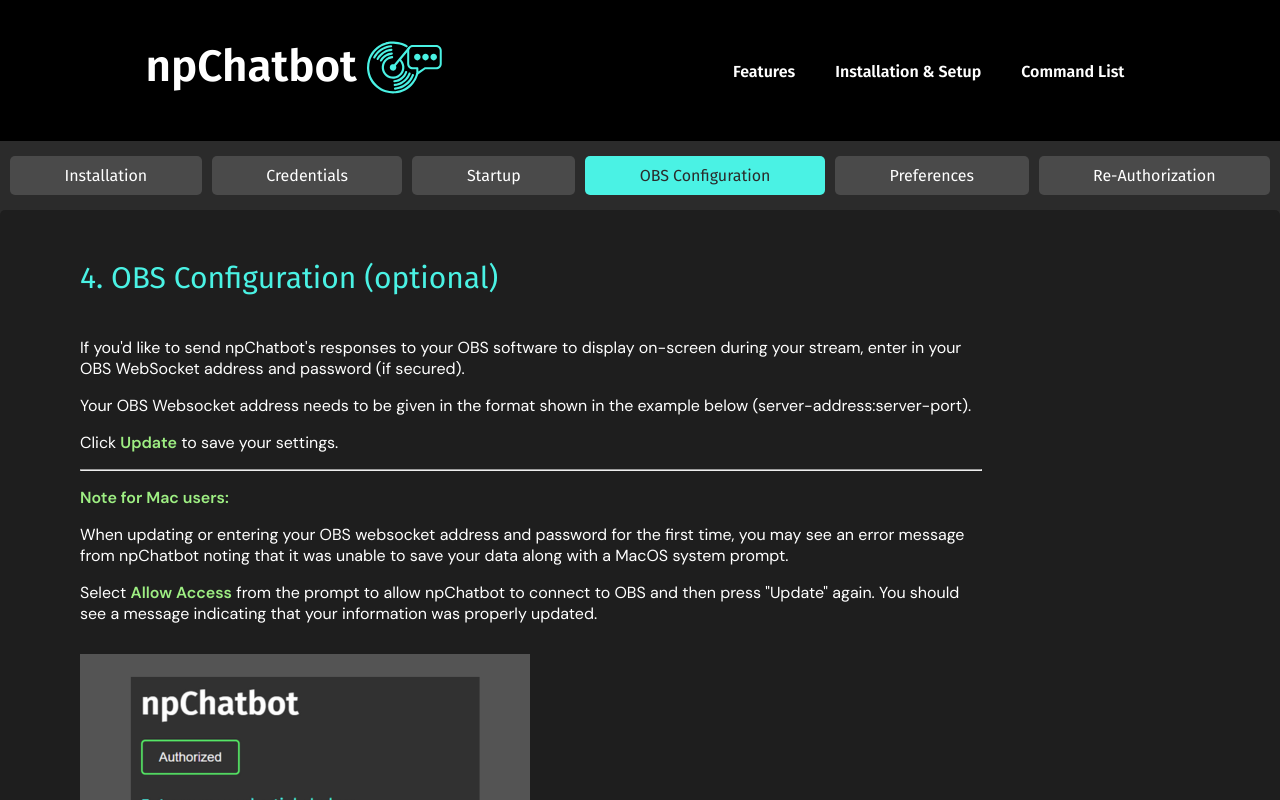
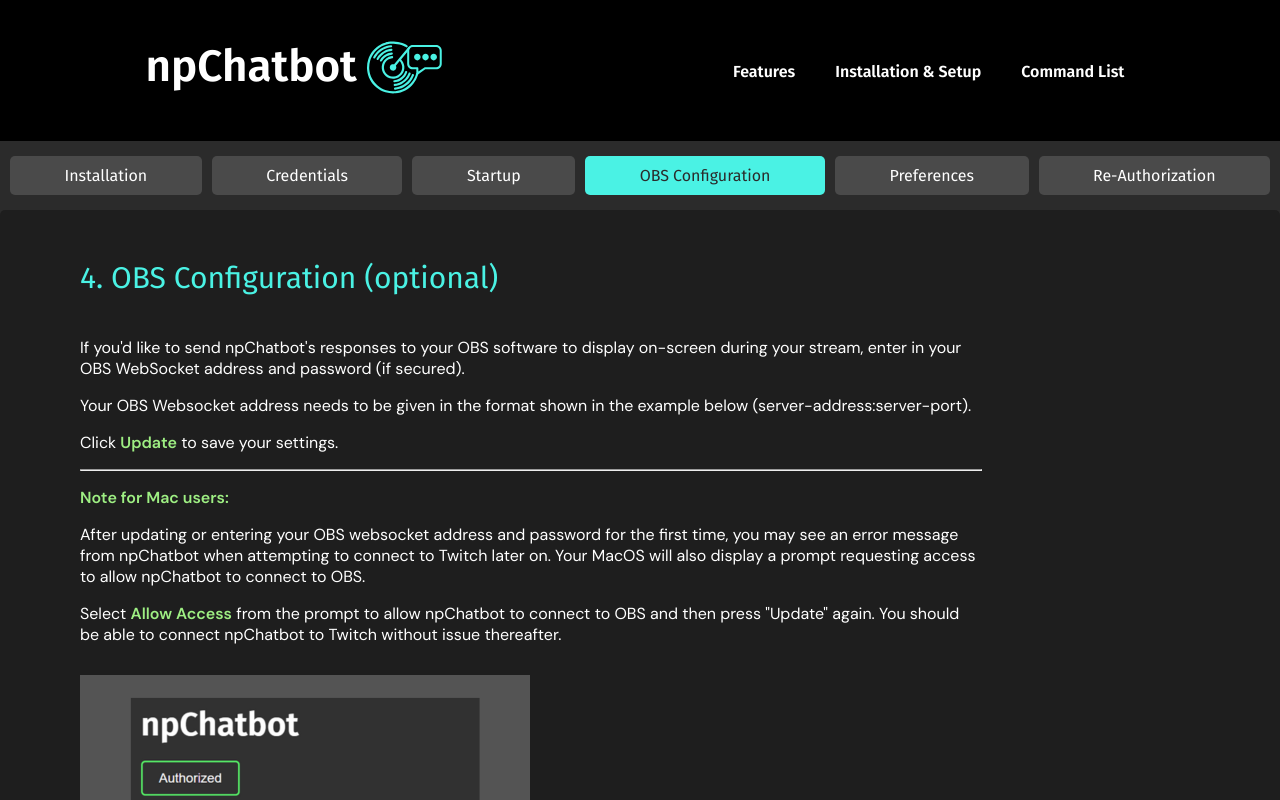
Before and after one commit to marcusmcb/np-chatbot-site, a React (Create React App) app: page /installation in a window 1280 px wide. Both pictures are taken after a click on the button "OBS Configuration". Shown: the top 800 px of the page. Built offline with nearby package versions, Linux system fonts and the light colour scheme.

Commit message:
clarified Mac note on OBS update and connection

```diff
--- a/src/pages/installation/panels/OBSConfigurationPanel.tsx
+++ b/src/pages/installation/panels/OBSConfigurationPanel.tsx
@@ -23,16 +23,18 @@ const OBSConfigurationPanel = (): JSX.Element => {
 				<hr />
 				<p className='highlighted-installation-text'>Note for Mac users:</p>
 				<p>
-					When updating or entering your OBS websocket address and password for
-					the first time, you may see an error message from npChatbot noting
-					that it was unable to save your data along with a MacOS system prompt.
+					After updating or entering your OBS websocket address and password for
+					the first time, you may see an error message from npChatbot when
+					attempting to connect to Twitch later on. Your MacOS will also display a prompt
+					requesting access to allow npChatbot to connect to OBS.
 				</p>
+				<p></p>
 				<p>
 					Select{' '}
 					<span className='highlighted-installation-text'>Allow Access</span>{' '}
 					from the prompt to allow npChatbot to connect to OBS and then press
-					"Update" again. You should see a message indicating that your
-					information was properly updated.
+					"Update" again. You should be able to connect npChatbot to Twitch
+					without issue thereafter.
 				</p>
 				<img
 					alt='npChatbot instructions, step 9'
```
